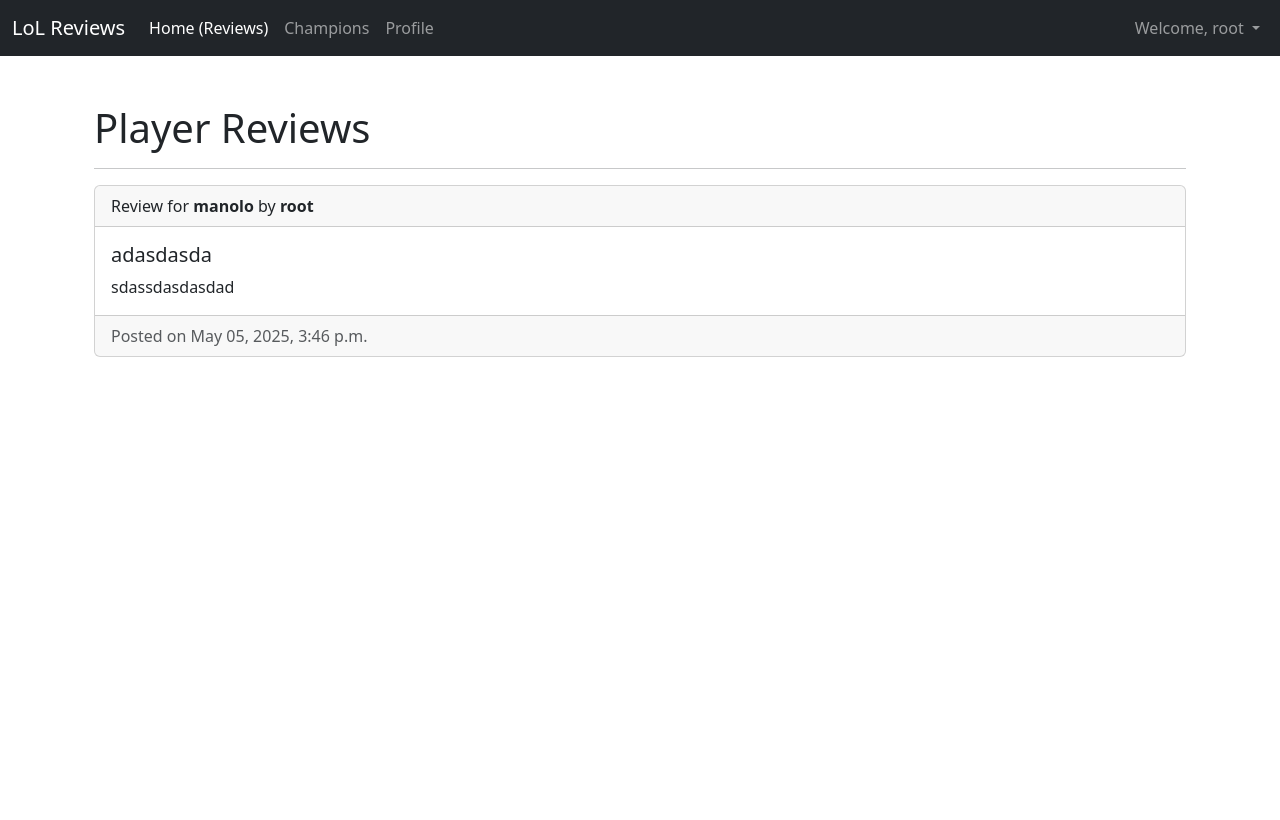
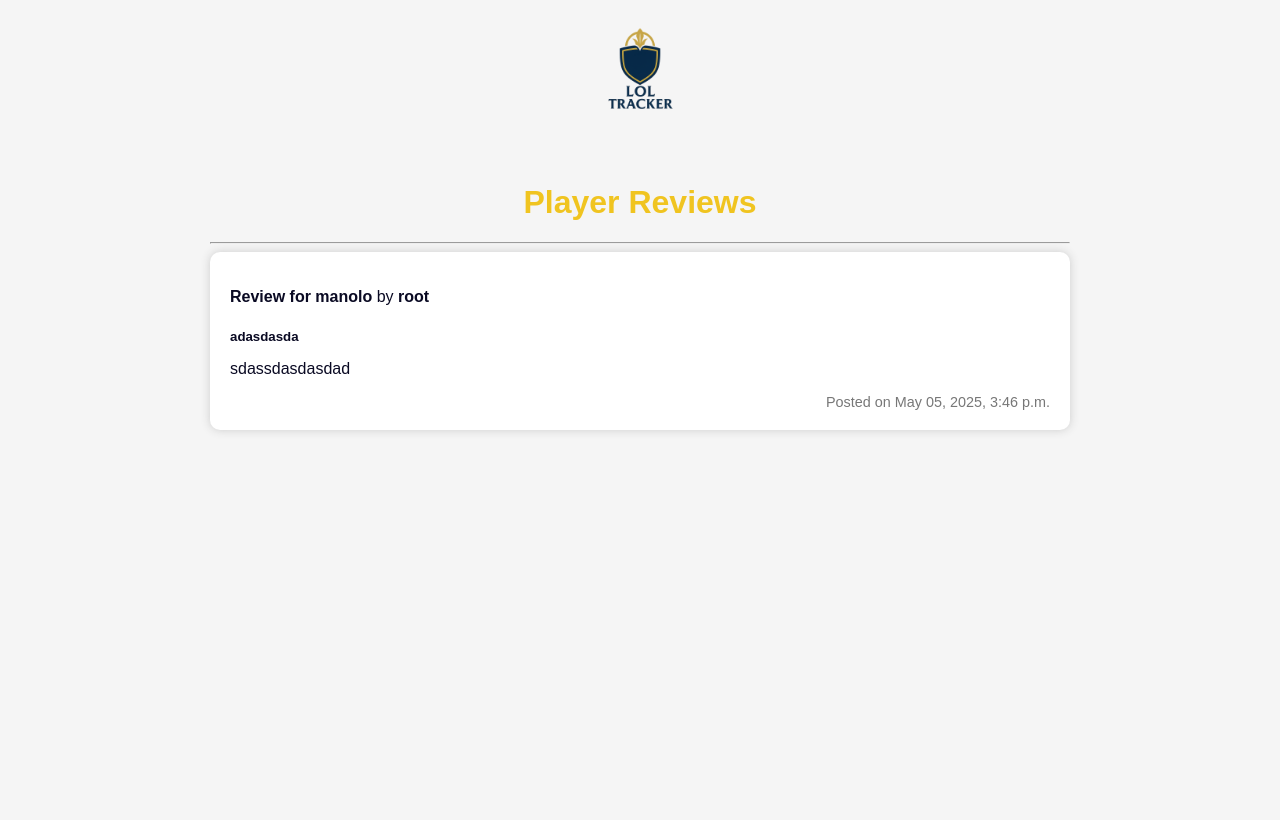
Before and after one commit to dresa04/Projecte_web, a Django app: page / in a window 1280 px wide. Before the commit the page ends 357 px from the top, so only its background shows below. Run offline with Django 5.2, Linux system fonts and the light colour scheme; a user stored in the database is signed in; data comes from the database, SQL or seed files in the repository.

Commit message:
style(home): update review layout and enhance styling

```diff
--- a/lol_app/static/style.css
+++ b/lol_app/static/style.css
@@ -71,3 +71,24 @@
     max-width: 900px;
     margin: auto;
 }
+
+
+.review-box {
+    background-color: #ffffff;
+    border-radius: 10px;
+    box-shadow: 0 0 10px #ccc;
+    padding: 20px;
+    margin-bottom: 30px;
+}
+
+.review-box h5 {
+    margin-bottom: 10px;
+    color: #0a0a23;
+}
+
+.review-meta {
+    font-size: 0.9rem;
+    color: #777;
+    margin-top: 10px;
+    text-align: right;
+}
--- a/lol_app/templates/base2.html
+++ /dev/null
@@ -1,98 +0,0 @@
-<!doctype html>
-<html lang="en">
-<head>
-    {% load static %}
-    <meta charset="utf-8">
-    <meta name="viewport" content="width=device-width, initial-scale=1">
-    <title>{% block title %}LoL Review App{% endblock %}</title>
-    <!-- Bootstrap CSS -->
-    <link href="https://cdn.jsdelivr.net/npm/bootstrap@5.3.2/dist/css/bootstrap.min.css" rel="stylesheet" integrity="sha384-T3c6CoIi6uLrA9TneNEoa7RxnatzjcDSCmG1MXxSR1GAsXEV/Dwwykc2MPK8M2HN" crossorigin="anonymous">
-    <!-- Optional: Add your own CSS here -->
-    <!-- <link rel="stylesheet" href="{% static 'css/style.css' %}"> -->
-    <style>
-        body { padding-top: 5rem; } /* Add padding for fixed navbar */
-        .review-card { margin-bottom: 1.5rem; } /* Spacing for review cards */
-    </style>
-</head>
-<body>
-    <nav class="navbar navbar-expand-md navbar-dark bg-dark fixed-top">
-        <div class="container-fluid">
-            <a class="navbar-brand" href="{% url 'home' %}">LoL Reviews</a>
-            <button class="navbar-toggler" type="button" data-bs-toggle="collapse" data-bs-target="#navbarCollapse" aria-controls="navbarCollapse" aria-expanded="false" aria-label="Toggle navigation">
-                <span class="navbar-toggler-icon"></span>
-            </button>
-            <div class="collapse navbar-collapse" id="navbarCollapse">
-                <ul class="navbar-nav me-auto mb-2 mb-md-0">
-                    {% if user.is_authenticated %}
-                        <li class="nav-item">
-                            <a class="nav-link active" aria-current="page" href="{% url 'home' %}">Home (Reviews)</a>
-                        </li>
-                        <li class="nav-item">
-                            <!-- Use the namespaced URL name -->
-                            <a class="nav-link" href="#">Champions</a>
-                        </li>
-                        <li class="nav-item">
-                            <a class="nav-link" href="#">Profile</a>
-                        </li>
-                    {% else %}
-                         <li class="nav-item">
-                            <a class="nav-link active" aria-current="page" href="{% url 'home' %}">Home</a>
-                        </li>
-                         <li class="nav-item">
-                            <!-- Public champion list link? -->
-                            <a class="nav-link" href="#">Champions</a>
-                        </li>
-                    {% endif %}
-                </ul>
-                <ul class="navbar-nav ms-auto mb-2 mb-md-0">
-                     {% if user.is_authenticated %}
-                        <li class="nav-item dropdown">
-                          <a class="nav-link dropdown-toggle" href="#" role="button" data-bs-toggle="dropdown" aria-expanded="false">
-                            Welcome, {{ user.username }}
-                          </a>
-                          <ul class="dropdown-menu dropdown-menu-end">
-                            <li><a class="dropdown-item" href="#">My Profile</a></li>
-                             <li><a class="dropdown-item" href="#">Change Password</a></li>
-                            <li><hr class="dropdown-divider"></li>
-                            <li>
-                                <form id="logout-form" method="post" action="{% url 'logout' %}" style="display: none;">
-                                    {% csrf_token %}
-                                </form>
-                                <a class="dropdown-item" href="#" onclick="document.getElementById('logout-form').submit();">Logout</a>
-                            </li>
-                          </ul>
-                        </li>
-                    {% else %}
-                        <li class="nav-item">
-                            <a class="nav-link" href="{% url 'login' %}">Login</a>
-                        </li>
-                        <li class="nav-item">
-                            <a class="nav-link btn btn-outline-primary" href="{% url 'register' %}">Register</a>
-                        </li>
-                    {% endif %}
-                </ul>
-            </div>
-        </div>
-    </nav>
-
-    <main class="container">
-        {% if messages %}
-            <div class="mt-3">
-                {% for message in messages %}
-                    <div class="alert alert-{{ message.tags }} alert-dismissible fade show" role="alert">
-                        {{ message }}
-                        <button type="button" class="btn-close" data-bs-dismiss="alert" aria-label="Close"></button>
-                    </div>
-                {% endfor %}
-            </div>
-        {% endif %}
-
-        {% block content %}
-        <!-- Page specific content goes here -->
-        {% endblock %}
-    </main>
-
-    <!-- Bootstrap Bundle with Popper -->
-    <script src="https://cdn.jsdelivr.net/npm/bootstrap@5.3.2/dist/js/bootstrap.bundle.min.js" integrity="sha384-C6RzsynM9kWDrMNeT87bh95OGNyZPhcTNXj1NW7RuBCsyN/o0jlpcV8Qyq46cDfL" crossorigin="anonymous"></script>
-</body>
-</html>
--- a/lol_app/templates/home2.html
+++ b/lol_app/templates/home2.html
@@ -1,38 +1,27 @@
-{% extends "base2.html" %}
+{% extends "base.html" %}
 
 {% block title %}Home - Reviews{% endblock %}
 
 {% block content %}
-{% load static %}
-
-<div class="container mt-4">
+<div class="container">
     <h1>Player Reviews</h1>
     <hr>
 
     {% if reviews %}
         {% for review in reviews %}
-        <div class="card review-card">
-            <div class="card-header">
-                Review for <strong>{{ review.to_user.username }}</strong> by <strong>{{ review.from_user.username }}</strong>
-            </div>
-            <div class="card-body">
-                <h5 class="card-title">{{ review.title }}</h5>
-                <p class="card-text">{{ review.body|linebreaksbr }}</p> {# Use linebreaksbr to respect newlines #}
-            </div>
-            <div class="card-footer text-muted">
-                Posted on {{ review.timestamp|date:"F d, Y, P" }} {# Format timestamp nicely #}
-                {# Add Edit/Delete buttons here later, checking permissions #}
-                {# {% if review.from_user == request.user %} #}
-                {#   <a href="#" class="btn btn-sm btn-secondary">Edit</a> #}
-                {#   <a href="#" class="btn btn-sm btn-danger">Delete</a> #}
-                {# {% endif %} #}
+        <div class="review-box">
+            <p><strong>Review for {{ review.to_user.username }}</strong> by <strong>{{ review.from_user.username }}</strong></p>
+            <h5>{{ review.title }}</h5>
+            <p>{{ review.body|linebreaksbr }}</p>
+            <div class="review-meta">
+                Posted on {{ review.timestamp|date:"F d, Y, P" }}
             </div>
         </div>
         {% endfor %}
     {% else %}
         <p>No reviews have been posted yet. Be the first!</p>
-        {# Add a link to create a review here later #}
-        {# <a href="#" class="btn btn-primary">Write a Review</a> #}
+        {# Enlace para crear una review (lo puedes activar luego) #}
+        {# <a href="#" class="btn">Write a Review</a> #}
     {% endif %}
 </div>
 {% endblock %}
```
